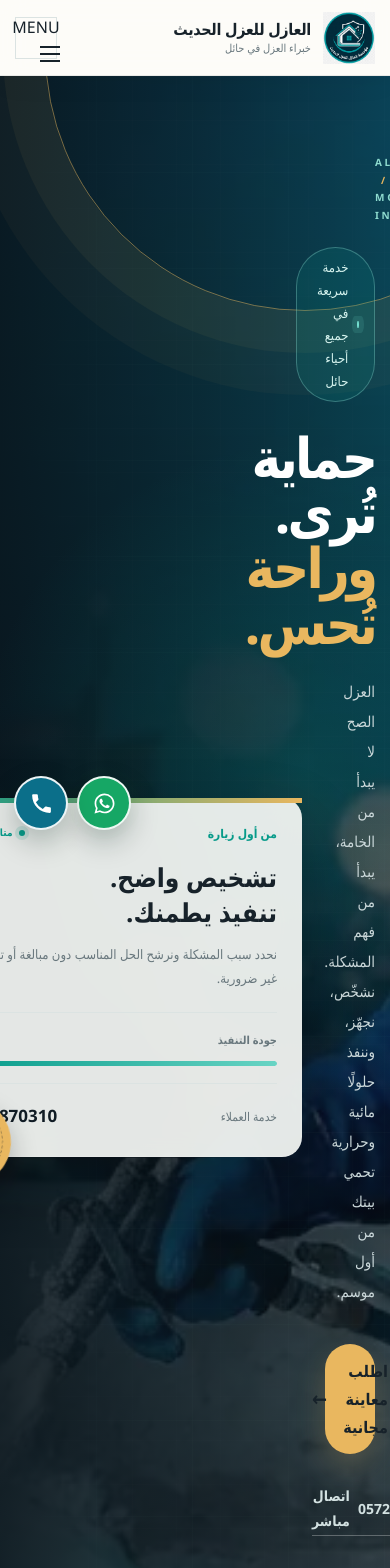
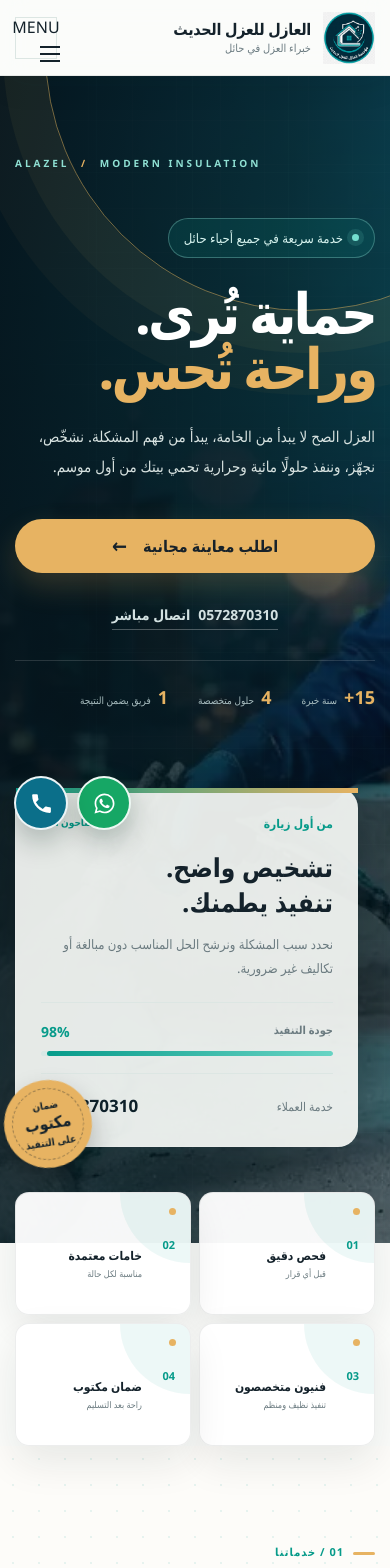
Before and after one commit to AhmedZakaria14/alazel, a Next.js app: page / in a window 390 px wide. Shown: the top 1568 px of the page. Built offline with nearby package versions, Linux system fonts and the light colour scheme.

Commit message:
Create modern research-led interface

```diff
--- a/app/globals.css
+++ b/app/globals.css
@@ -972,3 +972,158 @@
   .footer-premium .footer-grid > div:first-child { border-left: 0; }
   .service-hero-premium .service-hero-image, .article-hero-premium .article-hero-image { box-shadow: 8px 8px 0 var(--green); }
 }
+
+
+/* ALAZEL V3 — conversion-led editorial system from independent research */
+:root {
+  --ink: #14222b;
+  --muted: #6b7b80;
+  --green: #079b8a;
+  --green-deep: #0d2029;
+  --mint: #e8f4f0;
+  --sand: #e7b362;
+  --cream: #f6f2e9;
+  --line: #dce6e3;
+  --white: #ffffff;
+  --shadow: 0 24px 72px rgba(13,32,41,.12);
+}
+
+body { background: #fbfcfa; color: var(--ink); }
+.site-header { background: rgba(251,252,250,.82); box-shadow: 0 10px 35px rgba(13,32,41,.05); }
+.nav-wrap { max-width: 1220px; }
+.header-cta { font-size: 12px; }
+
+.hero-reimagined { min-height: 780px; isolation: isolate; }
+.hero-reimagined .hero-image { filter: saturate(.78) contrast(1.06); transform: scale(1.04); }
+.hero-reimagined .hero-overlay { background: linear-gradient(100deg, rgba(5,18,25,.95) 0%, rgba(7,29,35,.78) 52%, rgba(6,26,32,.34) 100%); }
+.hero-reimagined .hero-content { grid-template-columns: minmax(0, 1.08fr) minmax(320px, .72fr); padding-block: 125px 145px; }
+.hero-copy { animation: hero-copy-in .8s ease both; }
+.hero-stack { animation: hero-card-in .9s .1s ease both; }
+.hero-kicker { color: #8fe0d3; font-size: 10px; letter-spacing: 3px; }
+.hero-badge { margin-top: 22px; }
+.hero-reimagined h1 { max-width: 760px; font-size: clamp(58px, 8vw, 116px); letter-spacing: -6px; line-height: .96; }
+.hero-reimagined .hero-copy > p { font-size: 18px; max-width: 620px; color: #d7e2e0; }
+.hero-reimagined .hero-actions .button { padding-inline: 30px; }
+.hero-reimagined .hero-card { transform: translateY(16px); }
+.hero-reimagined .hero-card:hover { transform: translateY(8px); }
+.hero-stamp { bottom: -31px; }
+.hero-scroll { color: #c8dcda; }
+
+.signal-bar { margin-top: -86px; }
+.signal-grid { grid-template-columns: repeat(4, 1fr); }
+.signal-grid > div { min-height: 157px; padding: 34px 27px 23px; border-radius: 21px; }
+.signal-grid > div:nth-child(even) { transform: translateY(16px); }
+.signal-grid > div:nth-child(even):hover { transform: translateY(7px); }
+.signal-grid strong { font-size: 18px; }
+
+.services-section { padding-top: 155px; background-image: radial-gradient(rgba(7,155,138,.09) 1px, transparent 1px); background-size: 26px 26px; }
+.section-heading-new { align-items: end; }
+.section-heading-new h2 { font-size: clamp(46px, 5.2vw, 74px); }
+.section-heading-new > p { line-height: 2.05; }
+.service-bento { grid-template-columns: repeat(12, 1fr); gap: 16px; }
+.service-bento-card { grid-column: span 6; display: grid; grid-template-columns: .92fr 1.08fr; min-height: 288px; border-radius: 24px; }
+.service-bento-card:nth-child(3), .service-bento-card:nth-child(4) { grid-column: span 6; }
+.service-bento-card .service-image { height: 100%; min-height: 288px; }
+.service-body { align-content: center; padding: 27px 25px; }
+.service-body h3 { font-size: 21px; margin-top: 6px; }
+.service-body p { min-height: 80px; }
+.service-bento-card .service-number { top: 0; bottom: auto; border-radius: 0 0 0 12px; }
+.service-bento-1 { background: var(--green-deep); color: white; border-color: transparent; }
+.service-bento-1 .service-body p { color: #b7ccce; }
+.service-bento-1 .service-type { color: #8fe0d3; }
+.service-bento-1 .service-mark { background: rgba(255,255,255,.1); color: var(--sand); }
+.service-bento-1 h3 { color: white; }
+.service-bento-1 .service-number { background: var(--sand); color: var(--ink); }
+.service-bento-1 a { color: var(--sand); }
+
+.diagnosis-section { padding-block: 145px; }
+.diagnosis-grid { grid-template-columns: minmax(0, .9fr) minmax(400px, .76fr); gap: 125px; }
+.diagnosis-copy h2 { font-size: clamp(48px, 5.5vw, 78px); line-height: 1.05; }
+.diagnosis-panel { padding: 35px; }
+.diagnosis-list > div { padding-block: 22px; }
+.panel-signature { margin-top: 37px; }
+
+.process-reimagined { padding-block: 145px; }
+.process-reimagined .section-heading.center { max-width: 800px; }
+.process-reimagined h2 { font-size: clamp(47px, 5.2vw, 72px); }
+.process-timeline { padding-top: 40px; }
+.timeline-step > b { width: 59px; height: 59px; font-size: 16px; }
+.timeline-step h3 { margin-top: 23px; font-size: 19px; }
+.timeline-step p { max-width: 190px; margin-inline: auto; line-height: 1.9; }
+
+.work-section { padding-block: 140px; }
+.work-heading h2 { font-size: clamp(46px, 5.3vw, 76px); }
+.gallery-reimagined { grid-template-columns: 1.45fr .78fr .78fr; grid-template-rows: 255px 255px; }
+.gallery-reimagined figure { border-radius: 24px; }
+.gallery-1 { box-shadow: 0 18px 0 rgba(7,155,138,.25); }
+
+.articles-preview { padding-block: 145px; }
+.articles-preview .section-heading h2 { font-size: clamp(46px, 5.2vw, 72px); }
+.article-grid-preview { grid-template-columns: 1.15fr .925fr .925fr; align-items: stretch; }
+.article-grid-preview .article-card:first-child { grid-row: span 2; }
+.article-grid-preview .article-card:first-child .article-card-image { height: 365px; }
+.article-grid-preview .article-card:first-child .article-card-body h3 { font-size: 25px; }
+.article-card-premium { border-radius: 22px; }
+.article-card-premium .article-card-image { height: 230px; }
+.article-read-link b, .archive-link span { color: var(--sand); }
+.archive-link { margin-top: 37px; }
+
+.faq-reimagined { padding-block: 145px; }
+.faq-reimagined .shell { align-items: start; }
+.faq-intro { position: sticky; top: 120px; }
+.faq-reimagined h2 { font-size: clamp(46px, 5.2vw, 72px); }
+.faq-list summary { font-size: 16px; }
+.faq-list summary span { background: var(--green-deep); color: white; }
+
+.contact-banner { margin-bottom: 128px; }
+.contact-banner h2 { font-size: clamp(31px, 3.8vw, 49px); }
+
+@keyframes hero-copy-in { from { opacity: 0; transform: translateY(22px); } to { opacity: 1; transform: translateY(0); } }
+@keyframes hero-card-in { from { opacity: 0; transform: translateY(36px); } to { opacity: 1; transform: translateY(16px); } }
+@media (prefers-reduced-motion: reduce) { .hero-copy, .hero-stack { animation: none; } .service-bento-card, .hero-card { transition: none; } }
+
+@media (max-width: 1020px) {
+  .hero-reimagined .hero-content { grid-template-columns: 1fr 330px; gap: 45px; }
+  .service-bento-card { grid-column: span 12; }
+  .service-bento-card:nth-child(3), .service-bento-card:nth-child(4) { grid-column: span 12; }
+  .diagnosis-grid { gap: 55px; }
+}
+@media (max-width: 760px) {
+  .section { padding-block: 88px; }
+  .hero-reimagined { min-height: 840px; }
+  .hero-reimagined .hero-content { grid-template-columns: 1fr; padding-block: 79px 112px; gap: 58px; }
+  .hero-reimagined h1 { font-size: 57px; letter-spacing: -3px; }
+  .hero-reimagined .hero-copy > p { font-size: 15px; }
+  .hero-reimagined .hero-card { transform: none; }
+  .hero-reimagined .hero-card:hover { transform: none; }
+  .hero-stamp { bottom: -21px; }
+  .signal-bar { margin-top: -51px; }
+  .signal-grid { grid-template-columns: 1fr 1fr; }
+  .signal-grid > div { min-height: 123px; padding: 24px 15px 17px; border-radius: 14px; }
+  .signal-grid > div:nth-child(even) { transform: none; }
+  .signal-grid strong { font-size: 12px; }
+  .services-section { padding-top: 90px; }
+  .section-heading-new h2, .process-reimagined h2, .work-heading h2, .articles-preview .section-heading h2, .faq-reimagined h2 { font-size: 43px; letter-spacing: -2px; }
+  .service-bento-card, .service-bento-card:nth-child(3), .service-bento-card:nth-child(4) { display: block; }
+  .service-bento-card .service-image { min-height: 215px; height: 215px; }
+  .service-body { padding: 23px 21px 26px; }
+  .service-body p { min-height: 0; }
+  .diagnosis-section { padding-block: 90px; }
+  .diagnosis-grid { grid-template-columns: 1fr; gap: 46px; }
+  .diagnosis-copy h2 { font-size: 46px; }
+  .process-reimagined, .work-section, .articles-preview, .faq-reimagined { padding-block: 90px; }
+  .process-timeline { padding-top: 15px; }
+  .timeline-line { display: none; }
+  .timeline-step > b { width: 48px; height: 48px; font-size: 12px; }
+  .timeline-step h3 { font-size: 16px; }
+  .timeline-step p { font-size: 12px; }
+  .gallery-reimagined { grid-template-columns: 1fr 1fr; grid-template-rows: 220px 170px 170px; gap: 9px; }
+  .gallery-1 { grid-row: 1 / 3; }
+  .gallery-4 { grid-column: 2; }
+  .article-grid-preview { grid-template-columns: 1fr; }
+  .article-grid-preview .article-card:first-child { grid-row: auto; }
+  .article-grid-preview .article-card:first-child .article-card-image { height: 235px; }
+  .article-grid-preview .article-card:first-child .article-card-body h3 { font-size: 19px; }
+  .faq-intro { position: static; }
+  .contact-banner { margin-bottom: 88px; }
+}
```
